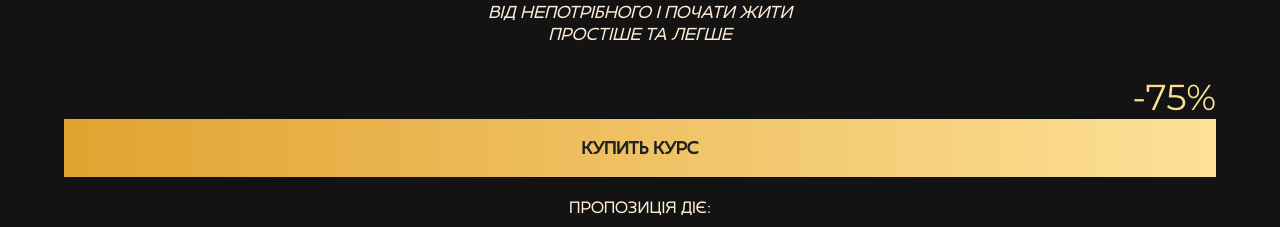
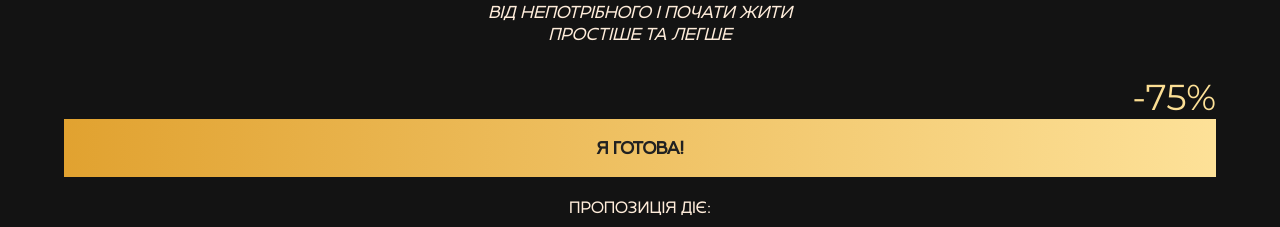
Before and after one commit to Ronddaa/Meditation, a React (Vite) app: page / in a window 1280 px wide. Shown: the part 6205-6432 px from the top of the page. Built offline with nearby package versions, Linux system fonts and the light colour scheme.

Commit message:
Update BtwBuy.jsx

```diff
--- a/src/components/BetweenS/Buy/BtwBuy.jsx
+++ b/src/components/BetweenS/Buy/BtwBuy.jsx
@@ -14,7 +14,7 @@ export default function BtwBuy() {
           </p>
           <div className={styles.wrapperHeroBtn}>
             <p className={styles.discout}>-75%</p>
-            <button className="buyBtn">купить курс</button>
+            <button className="buyBtn">Я ГОТОВА!</button>
             <p className={styles.timingText}>{t("btwBuy.proposal")}</p>
             <CountdownTimer />
           </div>
```
